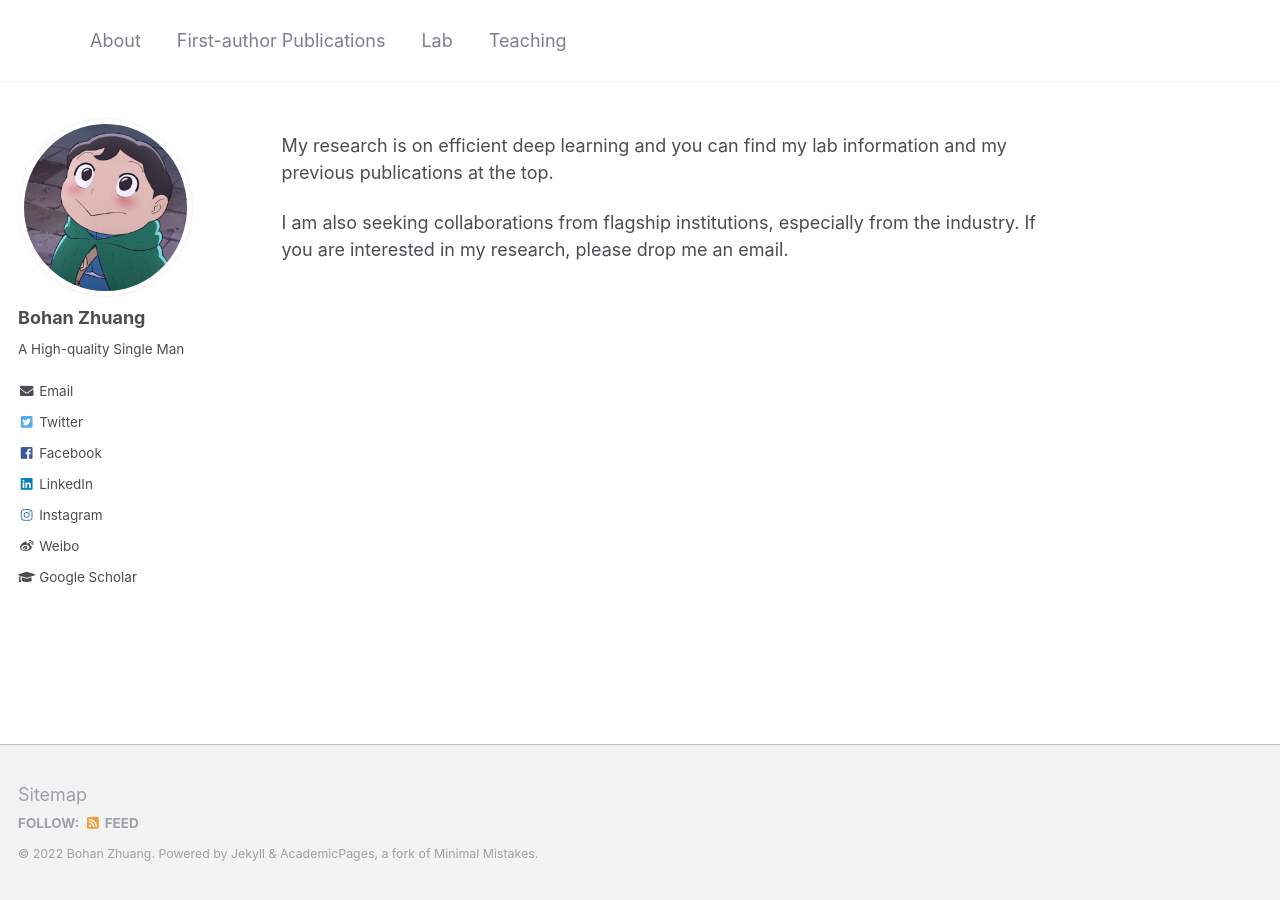
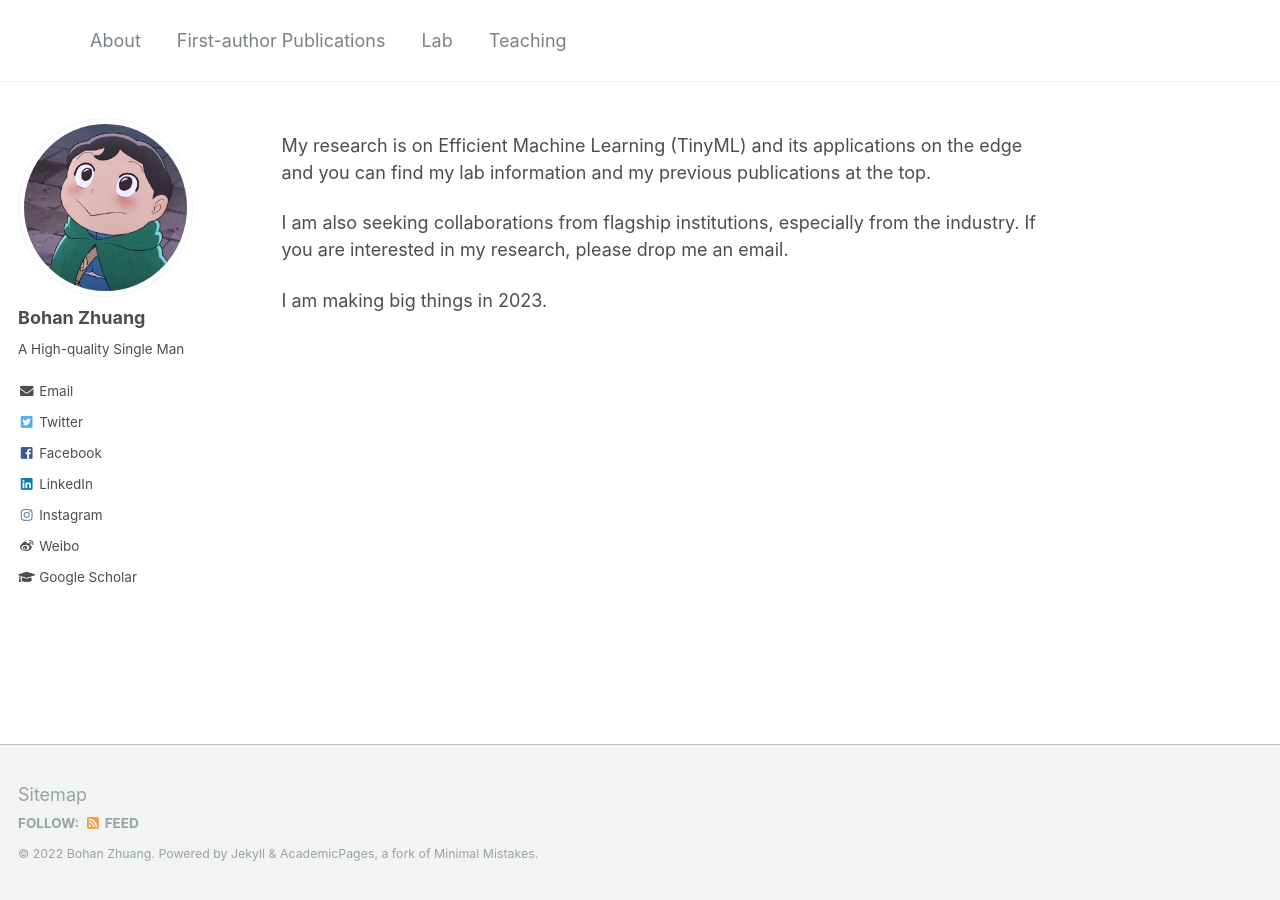
Before and after one commit to bohanzhuang/bohanzhuang.github.io, a Jekyll site: the page built from _pages/about.md, in a window 1280 px wide. Built offline with Jekyll 4.4.1, drawn with Linux system fonts in a browser that asks for light colours.

Commit message:
Update about.md

```diff
--- a/_pages/about.md
+++ b/_pages/about.md
@@ -8,6 +8,8 @@ redirect_from:
   - /about.html
 ---
 
-My research is on efficient deep learning and you can find my lab information and my previous publications at the top.
+My research is on Efficient Machine Learning (TinyML) and its applications on the edge and you can find my lab information and my previous publications at the top.
 
 I am also seeking collaborations from flagship institutions, especially from the industry. If you are interested in my research, please drop me an email.
+
+I am making big things in 2023.
```
